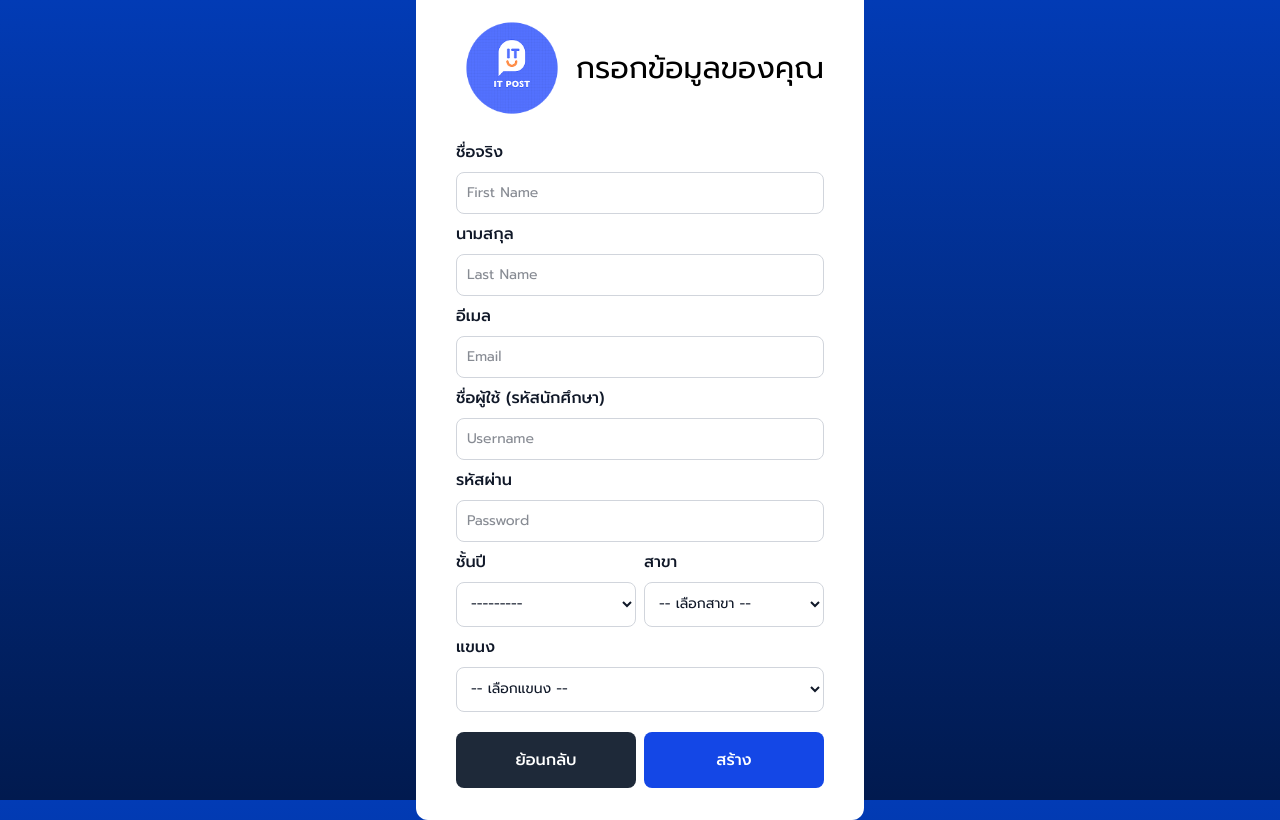
After one commit to pckzy/ITPost-SSW, a Django app: template itpost/main/templates/register.html in a window 1280 px wide. The commit adds this page. Run offline with Django 5.2, Linux system fonts and the light colour scheme; the template is opened without the code that fills it: values that come from a table or form of the project are taken from there, others are empty.

Commit message:
Basic register page

```diff
--- a/itpost/main/forms.py
+++ b/itpost/main/forms.py
@@ -1,3 +1,35 @@
 from django import forms
 from .models import *
 from django.core.exceptions import ValidationError
+
+class UserForm(forms.ModelForm):
+    class Meta:
+        model = User
+        fields = [
+            'first_name', 'last_name', 'username', 'email', 'password'
+        ]
+        widgets = {
+            'first_name': forms.TextInput(attrs={'placeholder': 'First Name', 'class': 'border border-gray-300 text-gray-900 text-sm rounded-lg focus:ring-blue-500 focus:border-blue-500 block w-full p-2.5'}),
+            'last_name': forms.TextInput(attrs={'placeholder': 'Last Name', 'class': 'border border-gray-300 text-gray-900 text-sm rounded-lg focus:ring-blue-500 focus:border-blue-500 block w-full p-2.5'}),
+            'username': forms.TextInput(attrs={'placeholder': 'Username', 'class': 'border border-gray-300 text-gray-900 text-sm rounded-lg focus:ring-blue-500 focus:border-blue-500 block w-full p-2.5'}),
+            'email': forms.EmailInput(attrs={'placeholder': 'Email', 'class': 'border border-gray-300 text-gray-900 text-sm rounded-lg focus:ring-blue-500 focus:border-blue-500 block w-full p-2.5'}),
+            'password': forms.PasswordInput(attrs={'placeholder': 'Password', 'class': 'border border-gray-300 text-gray-900 text-sm rounded-lg focus:ring-blue-500 focus:border-blue-500 block w-full p-2.5'}),
+        }
+
+
+class AcademicInfoForm(forms.ModelForm):
+    class Meta:
+        model = AcademicInfo
+        fields = [
+            'major', 'specialization', 'year'
+        ]
+        widgets = {
+            'year': forms.Select(attrs={'class': 'border border-gray-300 text-gray-900 text-sm rounded-lg focus:ring-blue-500 focus:border-blue-500 block w-full p-2.5'}),
+            'major': forms.Select(attrs={'class': 'border border-gray-300 text-gray-900 text-sm rounded-lg focus:ring-blue-500 focus:border-blue-500 block w-full p-2.5'}),
+            'specialization': forms.Select(attrs={'class': 'border border-gray-300 text-gray-900 text-sm rounded-lg focus:ring-blue-500 focus:border-blue-500 block w-full p-2.5'})
+        }
+
+    def __init__(self, *args, **kwargs):
+        super().__init__(*args, **kwargs)
+        self.fields['major'].empty_label = "-- เลือกสาขา --"
+        self.fields['specialization'].empty_label = "-- เลือกแขนง --"
--- a/itpost/main/templates/auth_base.html
+++ b/itpost/main/templates/auth_base.html
@@ -8,6 +8,10 @@
 </head>
 
 <body class="bg-gradient-to-t from-[#011A4F] to-[#023BB5] w-screen h-screen">
-    {% block content %}{% endblock %}
+    <main class="flex justify-center items-center h-screen font-prompt">
+        <div class="bg-white items-center rounded-xl px-10 py-8 max-w-md w-full">
+            {% block content %}{% endblock %}
+        </div>
+    </main>
 </body>
 </html>
--- a/itpost/main/templates/main_page.html
+++ b/itpost/main/templates/main_page.html
@@ -3,5 +3,5 @@
 {% load static %}
 
 {% block content %}
-<h1 class="text-9xl text-white">test</h1>
+
 {% endblock %}
--- /dev/null
+++ b/itpost/main/templates/register.html
@@ -0,0 +1,73 @@
+{% extends "auth_base.html" %}
+
+{% load static %}
+
+{% block content %}
+
+<div class="flex justify-center items-center gap-2 mb-4">
+    <div class="">
+        <img src="{{ MEDIA_URL }}logo.png" alt="Logo">
+    </div>
+    <div class="">
+        <h3 class="text-3xl text-nowrap">กรอกข้อมูลของคุณ</h3>
+    </div>
+</div>
+<div>
+    <form method="post" action="{% url 'register_view' %}" class="space-y-5">
+        {% csrf_token %}
+        <div class="space-y-2 ">
+            <div>
+                <label for="{{ user_form.first_name.id_for_label }}"
+                    class="block mb-2 text-md font-medium text-gray-900">ชื่อจริง</label>
+                {{ user_form.first_name }}
+            </div>
+            <div>
+                <label for="{{ user_form.last_name.id_for_label }}"
+                    class="block mb-2 text-md font-medium text-gray-900">นามสกุล</label>
+                {{ user_form.last_name }}
+            </div>
+            <div>
+                <label for="{{ user_form.email.id_for_label }}"
+                    class="block mb-2 text-md font-medium text-gray-900">อีเมล</label>
+                {{ user_form.email }}
+            </div>
+            <div>
+                <label for="{{ user_form.username.id_for_label }}"
+                    class="block mb-2 text-md font-medium text-gray-900">ชื่อผู้ใช้ (รหัสนักศึกษา)</label>
+                {{ user_form.username }}
+            </div>
+            <div>
+                <label for="{{ user_form.password.id_for_label }}"
+                    class="block mb-2 text-md font-medium text-gray-900">รหัสผ่าน</label>
+                {{ user_form.password }}
+            </div>
+            <div class="grid gap-2 grid-cols-2">
+                <div>
+                    <label for="{{ academic_form.year.id_for_label }}"
+                        class="block mb-2 text-md font-medium text-gray-900">ชั้นปี</label>
+                    {{ academic_form.year }}
+                </div>
+                <div>
+                    <label for="{{ academic_form.major.id_for_label }}"
+                        class="block mb-2 text-md font-medium text-gray-900">สาขา</label>
+                    {{ academic_form.major }}
+                </div>
+            </div>
+            <div>
+                <label for="{{ academic_form.specialization.id_for_label }}"
+                    class="block mb-2 text-md font-medium text-gray-900">แขนง</label>
+                {{ academic_form.specialization }}
+            </div>
+        </div>
+
+        <div class="grid grid-cols-2 gap-2">
+            <a href="{% url 'login_view' %}"
+                class="text-center text-white bg-gray-800 hover:bg-gray-900 focus:outline-none focus:ring-4 focus:ring-gray-300 font-medium rounded-lg text-md py-4 dark:bg-gray-800 dark:hover:bg-gray-700 dark:focus:ring-gray-700 dark:border-gray-700 cursor-pointer">ย้อนกลับ</a>
+            <button type="submit"
+                class="text-white bg-blue-700 hover:bg-blue-800 focus:ring-4 focus:ring-blue-300 font-medium rounded-lg text-md px-5 py-4 dark:bg-blue-600 dark:hover:bg-blue-700 focus:outline-none dark:focus:ring-blue-800 cursor-pointer">สร้าง</button>
+        </div>
+    </form>
+</div>
+
+
+{% endblock %}
--- a/itpost/static/dist/styles.css
+++ b/itpost/static/dist/styles.css
@@ -1,4 +1,5 @@
 /*! tailwindcss v4.1.13 | MIT License | https://tailwindcss.com */
+@import url('https://fonts.googleapis.com/css2?family=Prompt:ital,wght@0,100;0,200;0,300;0,400;0,500;0,600;0,700;0,800;0,900;1,100;1,200;1,300;1,400;1,500;1,600;1,700;1,800;1,900&display=swap');
 @layer properties;
 @layer theme, base, components, utilities;
 @layer theme {
@@ -7,14 +8,37 @@
       "Segoe UI Emoji", "Segoe UI Symbol", "Noto Color Emoji";
     --font-mono: ui-monospace, SFMono-Regular, Menlo, Monaco, Consolas, "Liberation Mono",
       "Courier New", monospace;
+    --color-blue-300: oklch(80.9% 0.105 251.813);
+    --color-blue-500: oklch(62.3% 0.214 259.815);
+    --color-blue-600: oklch(54.6% 0.245 262.881);
+    --color-blue-700: oklch(48.8% 0.243 264.376);
+    --color-blue-800: oklch(42.4% 0.199 265.638);
+    --color-gray-50: oklch(98.5% 0.002 247.839);
+    --color-gray-200: oklch(92.8% 0.006 264.531);
+    --color-gray-300: oklch(87.2% 0.01 258.338);
+    --color-gray-400: oklch(70.7% 0.022 261.325);
+    --color-gray-500: oklch(55.1% 0.027 264.364);
+    --color-gray-600: oklch(44.6% 0.03 256.802);
+    --color-gray-700: oklch(37.3% 0.034 259.733);
+    --color-gray-800: oklch(27.8% 0.033 256.848);
+    --color-gray-900: oklch(21% 0.034 264.665);
     --color-white: #fff;
-    --text-9xl: 8rem;
-    --text-9xl--line-height: 1;
+    --spacing: 0.25rem;
+    --container-md: 28rem;
+    --text-sm: 0.875rem;
+    --text-sm--line-height: calc(1.25 / 0.875);
+    --text-3xl: 1.875rem;
+    --text-3xl--line-height: calc(2.25 / 1.875);
+    --font-weight-medium: 500;
+    --radius-md: 0.375rem;
+    --radius-lg: 0.5rem;
+    --radius-xl: 0.75rem;
     --ease-in-out: cubic-bezier(0.4, 0, 0.2, 1);
     --default-transition-duration: 150ms;
     --default-transition-timing-function: cubic-bezier(0.4, 0, 0.2, 1);
     --default-font-family: var(--font-sans);
     --default-mono-font-family: var(--font-mono);
+    --font-prompt: "Prompt", sans-serif;
   }
 }
 @layer base {
@@ -166,6 +190,9 @@
   }
 }
 @layer utilities {
+  .pointer-events-none {
+    pointer-events: none;
+  }
   .collapse {
     visibility: collapse;
   }
@@ -201,6 +228,12 @@
   .sticky {
     position: sticky;
   }
+  .inset-y-0 {
+    inset-block: calc(var(--spacing) * 0);
+  }
+  .start-0 {
+    inset-inline-start: calc(var(--spacing) * 0);
+  }
   .isolate {
     isolation: isolate;
   }
@@ -222,6 +255,15 @@
       max-width: 96rem;
     }
   }
+  .mb-2 {
+    margin-bottom: calc(var(--spacing) * 2);
+  }
+  .mb-4 {
+    margin-bottom: calc(var(--spacing) * 4);
+  }
+  .mb-6 {
+    margin-bottom: calc(var(--spacing) * 6);
+  }
   .\!hidden {
     display: none !important;
   }
@@ -230,6 +272,9 @@
   }
   .contents {
     display: contents;
+  }
+  .flex {
+    display: flex;
   }
   .grid {
     display: grid;
@@ -243,6 +288,9 @@
   .inline-block {
     display: inline-block;
   }
+  .inline-flex {
+    display: inline-flex;
+  }
   .table {
     display: table;
   }
@@ -252,11 +300,29 @@
   .table-cell {
     display: table-cell;
   }
+  .h-4 {
+    height: calc(var(--spacing) * 4);
+  }
   .h-screen {
     height: 100vh;
   }
+  .w-4 {
+    width: calc(var(--spacing) * 4);
+  }
+  .w-full {
+    width: 100%;
+  }
   .w-screen {
     width: 100vw;
+  }
+  .max-w-md {
+    max-width: var(--container-md);
+  }
+  .min-w-0 {
+    min-width: calc(var(--spacing) * 0);
+  }
+  .flex-1 {
+    flex: 1;
   }
   .border-collapse {
     border-collapse: collapse;
@@ -264,11 +330,40 @@
   .transform {
     transform: var(--tw-rotate-x,) var(--tw-rotate-y,) var(--tw-rotate-z,) var(--tw-skew-x,) var(--tw-skew-y,);
   }
+  .cursor-pointer {
+    cursor: pointer;
+  }
   .resize {
     resize: both;
   }
+  .grid-cols-2 {
+    grid-template-columns: repeat(2, minmax(0, 1fr));
+  }
   .content-start {
     align-content: flex-start;
+  }
+  .items-center {
+    align-items: center;
+  }
+  .justify-center {
+    justify-content: center;
+  }
+  .gap-2 {
+    gap: calc(var(--spacing) * 2);
+  }
+  .space-y-2 {
+    :where(& > :not(:last-child)) {
+      --tw-space-y-reverse: 0;
+      margin-block-start: calc(calc(var(--spacing) * 2) * var(--tw-space-y-reverse));
+      margin-block-end: calc(calc(var(--spacing) * 2) * calc(1 - var(--tw-space-y-reverse)));
+    }
+  }
+  .space-y-5 {
+    :where(& > :not(:last-child)) {
+      --tw-space-y-reverse: 0;
+      margin-block-start: calc(calc(var(--spacing) * 5) * var(--tw-space-y-reverse));
+      margin-block-end: calc(calc(var(--spacing) * 5) * calc(1 - var(--tw-space-y-reverse)));
+    }
   }
   .truncate {
     overflow: hidden;
@@ -278,9 +373,48 @@
   .rounded {
     border-radius: 0.25rem;
   }
+  .rounded-lg {
+    border-radius: var(--radius-lg);
+  }
+  .rounded-none {
+    border-radius: 0;
+  }
+  .rounded-xl {
+    border-radius: var(--radius-xl);
+  }
+  .rounded-s-md {
+    border-start-start-radius: var(--radius-md);
+    border-end-start-radius: var(--radius-md);
+  }
+  .rounded-e-lg {
+    border-start-end-radius: var(--radius-lg);
+    border-end-end-radius: var(--radius-lg);
+  }
   .border {
     border-style: var(--tw-border-style);
     border-width: 1px;
+  }
+  .border-e-0 {
+    border-inline-end-style: var(--tw-border-style);
+    border-inline-end-width: 0px;
+  }
+  .border-gray-300 {
+    border-color: var(--color-gray-300);
+  }
+  .bg-blue-700 {
+    background-color: var(--color-blue-700);
+  }
+  .bg-gray-50 {
+    background-color: var(--color-gray-50);
+  }
+  .bg-gray-200 {
+    background-color: var(--color-gray-200);
+  }
+  .bg-gray-800 {
+    background-color: var(--color-gray-800);
+  }
+  .bg-white {
+    background-color: var(--color-white);
   }
   .bg-gradient-to-t {
     --tw-gradient-position: to top in oklab;
@@ -294,9 +428,65 @@
     --tw-gradient-to: #023BB5;
     --tw-gradient-stops: var(--tw-gradient-via-stops, var(--tw-gradient-position), var(--tw-gradient-from) var(--tw-gradient-from-position), var(--tw-gradient-to) var(--tw-gradient-to-position));
   }
-  .text-9xl {
-    font-size: var(--text-9xl);
-    line-height: var(--tw-leading, var(--text-9xl--line-height));
+  .p-2 {
+    padding: calc(var(--spacing) * 2);
+  }
+  .p-2\.5 {
+    padding: calc(var(--spacing) * 2.5);
+  }
+  .px-3 {
+    padding-inline: calc(var(--spacing) * 3);
+  }
+  .px-5 {
+    padding-inline: calc(var(--spacing) * 5);
+  }
+  .px-10 {
+    padding-inline: calc(var(--spacing) * 10);
+  }
+  .py-4 {
+    padding-block: calc(var(--spacing) * 4);
+  }
+  .py-8 {
+    padding-block: calc(var(--spacing) * 8);
+  }
+  .ps-3 {
+    padding-inline-start: calc(var(--spacing) * 3);
+  }
+  .ps-3\.5 {
+    padding-inline-start: calc(var(--spacing) * 3.5);
+  }
+  .ps-10 {
+    padding-inline-start: calc(var(--spacing) * 10);
+  }
+  .text-center {
+    text-align: center;
+  }
+  .font-prompt {
+    font-family: var(--font-prompt);
+  }
+  .text-3xl {
+    font-size: var(--text-3xl);
+    line-height: var(--tw-leading, var(--text-3xl--line-height));
+  }
+  .text-sm {
+    font-size: var(--text-sm);
+    line-height: var(--tw-leading, var(--text-sm--line-height));
+  }
+  .font-medium {
+    --tw-font-weight: var(--font-weight-medium);
+    font-weight: var(--font-weight-medium);
+  }
+  .text-nowrap {
+    text-wrap: nowrap;
+  }
+  .text-wrap {
+    text-wrap: wrap;
+  }
+  .text-gray-500 {
+    color: var(--color-gray-500);
+  }
+  .text-gray-900 {
+    color: var(--color-gray-900);
   }
   .text-white {
     color: var(--color-white);
@@ -365,6 +555,145 @@
     --tw-ease: var(--ease-in-out);
     transition-timing-function: var(--ease-in-out);
   }
+  .hover\:bg-blue-800 {
+    &:hover {
+      @media (hover: hover) {
+        background-color: var(--color-blue-800);
+      }
+    }
+  }
+  .hover\:bg-gray-900 {
+    &:hover {
+      @media (hover: hover) {
+        background-color: var(--color-gray-900);
+      }
+    }
+  }
+  .focus\:border-blue-500 {
+    &:focus {
+      border-color: var(--color-blue-500);
+    }
+  }
+  .focus\:ring-4 {
+    &:focus {
+      --tw-ring-shadow: var(--tw-ring-inset,) 0 0 0 calc(4px + var(--tw-ring-offset-width)) var(--tw-ring-color, currentcolor);
+      box-shadow: var(--tw-inset-shadow), var(--tw-inset-ring-shadow), var(--tw-ring-offset-shadow), var(--tw-ring-shadow), var(--tw-shadow);
+    }
+  }
+  .focus\:ring-blue-300 {
+    &:focus {
+      --tw-ring-color: var(--color-blue-300);
+    }
+  }
+  .focus\:ring-blue-500 {
+    &:focus {
+      --tw-ring-color: var(--color-blue-500);
+    }
+  }
+  .focus\:ring-gray-300 {
+    &:focus {
+      --tw-ring-color: var(--color-gray-300);
+    }
+  }
+  .focus\:outline-none {
+    &:focus {
+      --tw-outline-style: none;
+      outline-style: none;
+    }
+  }
+  .dark\:border-gray-600 {
+    @media (prefers-color-scheme: dark) {
+      border-color: var(--color-gray-600);
+    }
+  }
+  .dark\:border-gray-700 {
+    @media (prefers-color-scheme: dark) {
+      border-color: var(--color-gray-700);
+    }
+  }
+  .dark\:bg-blue-600 {
+    @media (prefers-color-scheme: dark) {
+      background-color: var(--color-blue-600);
+    }
+  }
+  .dark\:bg-gray-600 {
+    @media (prefers-color-scheme: dark) {
+      background-color: var(--color-gray-600);
+    }
+  }
+  .dark\:bg-gray-700 {
+    @media (prefers-color-scheme: dark) {
+      background-color: var(--color-gray-700);
+    }
+  }
+  .dark\:bg-gray-800 {
+    @media (prefers-color-scheme: dark) {
+      background-color: var(--color-gray-800);
+    }
+  }
+  .dark\:text-gray-400 {
+    @media (prefers-color-scheme: dark) {
+      color: var(--color-gray-400);
+    }
+  }
+  .dark\:text-white {
+    @media (prefers-color-scheme: dark) {
+      color: var(--color-white);
+    }
+  }
+  .dark\:placeholder-gray-400 {
+    @media (prefers-color-scheme: dark) {
+      &::placeholder {
+        color: var(--color-gray-400);
+      }
+    }
+  }
+  .dark\:hover\:bg-blue-700 {
+    @media (prefers-color-scheme: dark) {
+      &:hover {
+        @media (hover: hover) {
+          background-color: var(--color-blue-700);
+        }
+      }
+    }
+  }
+  .dark\:hover\:bg-gray-700 {
+    @media (prefers-color-scheme: dark) {
+      &:hover {
+        @media (hover: hover) {
+          background-color: var(--color-gray-700);
+        }
+      }
+    }
+  }
+  .dark\:focus\:border-blue-500 {
+    @media (prefers-color-scheme: dark) {
+      &:focus {
+        border-color: var(--color-blue-500);
+      }
+    }
+  }
+  .dark\:focus\:ring-blue-500 {
+    @media (prefers-color-scheme: dark) {
+      &:focus {
+        --tw-ring-color: var(--color-blue-500);
+      }
+    }
+  }
+  .dark\:focus\:ring-blue-800 {
+    @media (prefers-color-scheme: dark) {
+      &:focus {
+        --tw-ring-color: var(--color-blue-800);
+      }
+    }
+  }
+  .dark\:focus\:ring-gray-700 {
+    @media (prefers-color-scheme: dark) {
+      &:focus {
+        --tw-ring-color: var(--color-gray-700);
+      }
+    }
+  }
 }
 @property --tw-rotate-x {
   syntax: "*";
@@ -385,6 +714,11 @@
 @property --tw-skew-y {
   syntax: "*";
   inherits: false;
+}
+@property --tw-space-y-reverse {
+  syntax: "*";
+  inherits: false;
+  initial-value: 0;
 }
 @property --tw-border-style {
   syntax: "*";
@@ -432,6 +766,10 @@
   syntax: "<length-percentage>";
   inherits: false;
   initial-value: 100%;
+}
+@property --tw-font-weight {
+  syntax: "*";
+  inherits: false;
 }
 @property --tw-ordinal {
   syntax: "*";
@@ -588,6 +926,7 @@
       --tw-rotate-z: initial;
       --tw-skew-x: initial;
       --tw-skew-y: initial;
+      --tw-space-y-reverse: 0;
       --tw-border-style: solid;
       --tw-gradient-position: initial;
       --tw-gradient-from: #0000;
@@ -598,6 +937,7 @@
       --tw-gradient-from-position: 0%;
       --tw-gradient-via-position: 50%;
       --tw-gradient-to-position: 100%;
+      --tw-font-weight: initial;
       --tw-ordinal: initial;
       --tw-slashed-zero: initial;
       --tw-numeric-figure: initial;
--- a/itpost/static/src/styles.css
+++ b/itpost/static/src/styles.css
@@ -1 +1,7 @@
+@import url('https://fonts.googleapis.com/css2?family=Prompt:ital,wght@0,100;0,200;0,300;0,400;0,500;0,600;0,700;0,800;0,900;1,100;1,200;1,300;1,400;1,500;1,600;1,700;1,800;1,900&display=swap');
 @import "tailwindcss";
+
+@theme {
+    --font-prompt: "Prompt", sans-serif;
+    --input-styles: border border-gray-300 text-gray-900 text-sm rounded-lg focus:ring-blue-500 focus:border-blue-500 block w-full p-2.5;
+}
```
Also changed, not shown: itpost/main/views.py (+23 -7 lines), itpost/media/logo.png (added).
